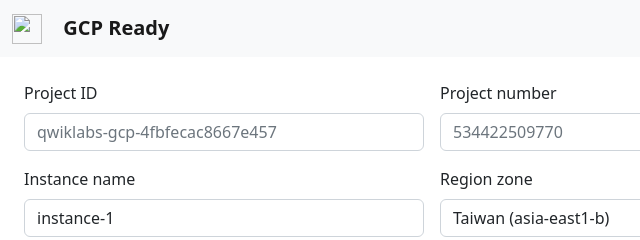
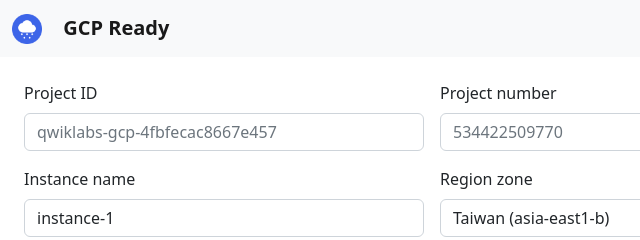
Before and after one commit to kaungkhantjc/GCPReady, a plain HTML site: page index.html in a window 1280 px wide. Shown: the top 240 px of the page, 0-640 px from the left. Drawn offline with nearby package versions, Linux system fonts and the light colour scheme; the site is published under a folder, as on GitHub Pages, so addresses that start at the root find nothing.

Commit message:
initial commit

```diff
--- a/index.html
+++ b/index.html
@@ -15,7 +15,7 @@
     <div class="container-fluid">
         <a class="navbar-brand">
             <!--suppress CheckImageSize -->
-            <img src="/favicon.png" alt="" width="30" height="30" class="d-inline-block align-text-top">
+            <img src="./favicon.png" alt="" width="30" height="30" class="d-inline-block align-text-top">
             <span class="ps-3 fw-semibold">GCP Ready</span>
             <a target="_blank" class="float-end btn btn-outline-primary" href="https://t.me/kaungkhantx">Contact
                 Developer</a>
```
